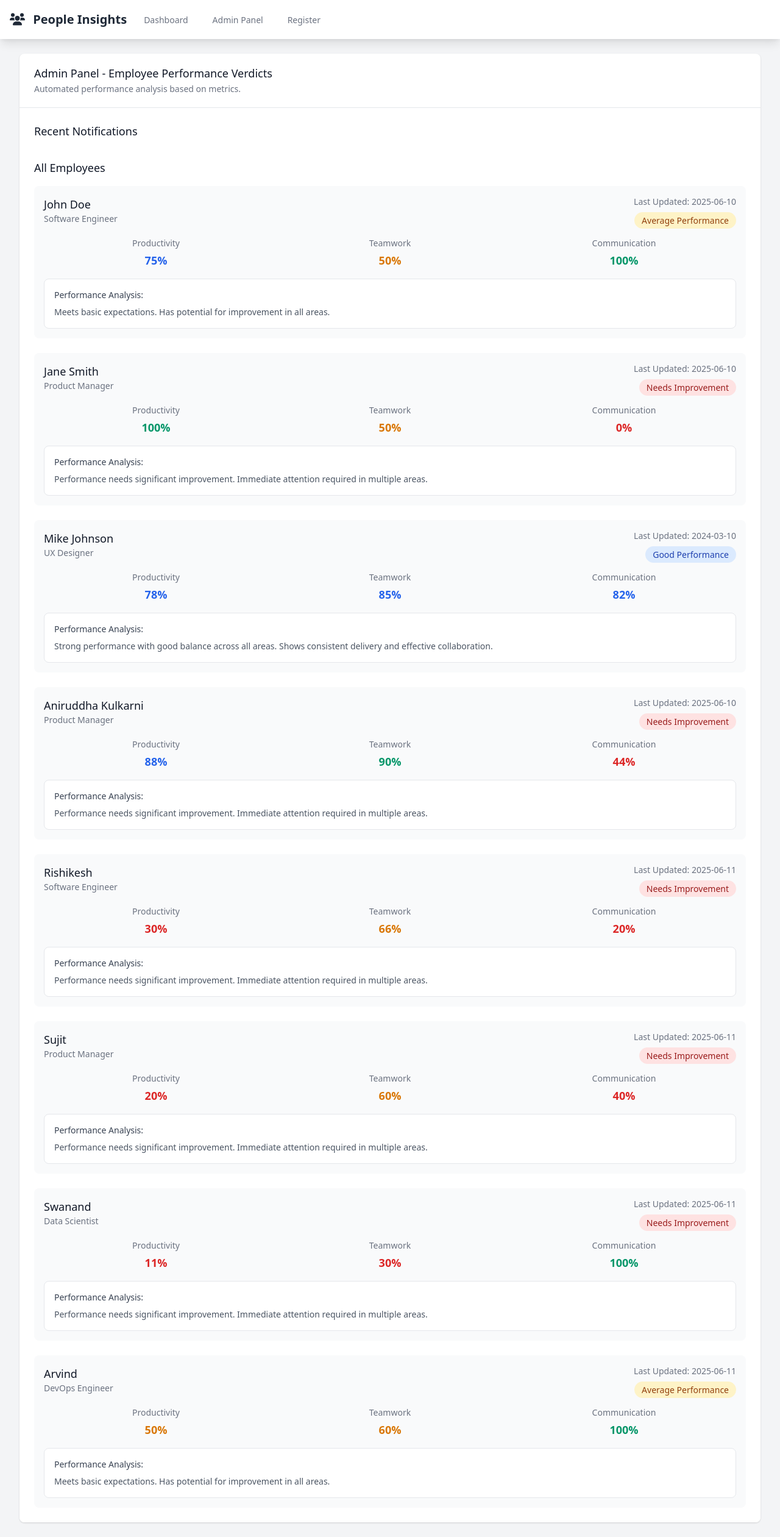
After one commit to aniruddha28715/people-insights, a Flask app: page /admin in a window 1280 px wide. The commit adds this page. Shown: the whole page at 61% size. Run offline with Flask 2, Linux system fonts and the light colour scheme.

Commit message:
Added employee achievement management system and improved admin panel functionality

```diff
--- a/app.py
+++ b/app.py
@@ -5,8 +5,9 @@ from datetime import datetime
 from whitenoise import WhiteNoise
 import os
 from flask_cors import CORS
-from sendgrid import SendGridAPIClient
-from sendgrid.helpers.mail import Mail
+from dotenv import load_dotenv
+
+load_dotenv()
 
 app = Flask(__name__, static_folder='docs')
 app.secret_key = os.getenv('SECRET_KEY', 'your-secret-key-here')  # Use environment variable in production
@@ -18,45 +19,136 @@ app.wsgi_app = WhiteNoise(app.wsgi_app, root='static/')
 # Initialize the insights generator
 insights_generator = PeopleInsightsGenerator()
 
-# Initialize SendGrid client
-SENDGRID_API_KEY = os.getenv('SENDGRID_API_KEY')
-FROM_EMAIL = os.getenv('FROM_EMAIL', 'your-verified-sender@yourdomain.com')
+def get_performance_verdict(metrics):
+    """Generate performance verdict based on metrics"""
+    if (metrics['productivity'] >= 90 and
+        metrics['teamwork'] >= 90 and
+        metrics['communication'] >= 90):
+        return "Outstanding Performance"
+    elif (metrics['productivity'] >= 75 and
+          metrics['teamwork'] >= 75 and
+          metrics['communication'] >= 75):
+        return "Good Performance"
+    elif (metrics['productivity'] >= 50 and
+          metrics['teamwork'] >= 50 and
+          metrics['communication'] >= 50):
+        return "Average Performance"
+    else:
+        return "Needs Improvement"
+
+def get_performance_analysis(metrics):
+    """Generate detailed performance analysis based on metrics"""
+    if (metrics['productivity'] >= 90 and
+        metrics['teamwork'] >= 90 and
+        metrics['communication'] >= 90):
+        return "Exceptional performance across all metrics. Consistently exceeds expectations in productivity, teamwork, and communication."
+    elif (metrics['productivity'] >= 75 and
+          metrics['teamwork'] >= 75 and
+          metrics['communication'] >= 75):
+        return "Strong performance with good balance across all areas. Shows consistent delivery and effective collaboration."
+    elif (metrics['productivity'] >= 50 and
+          metrics['teamwork'] >= 50 and
+          metrics['communication'] >= 50):
+        return "Meets basic expectations. Has potential for improvement in all areas."
+    else:
+        return "Performance needs significant improvement. Immediate attention required in multiple areas."
+
+def load_employee_data():
+    try:
+        with open('employee_data.json', 'r') as f:
+            data = json.load(f)
+            if not isinstance(data, dict) or 'employees' not in data:
+                return {'employees': []}
+            return data
+    except (FileNotFoundError, json.JSONDecodeError):
+        return {'employees': []}
+
+def save_employee_data(data):
+    with open('employee_data.json', 'w') as f:
+        json.dump(data, f, indent=4)
 
 @app.route('/')
 def index():
     """Render the main dashboard"""
-    return render_template('index.html', employees=insights_generator.employee_data['employees'])
+    employees = load_employee_data().get('employees', [])
+    return render_template('index.html', employees=employees)
+
+@app.route('/admin')
+def admin_panel():
+    """Render the admin panel"""
+    employees = load_employee_data().get('employees', [])
+    return render_template('admin.html', employees=employees)
 
 @app.route('/employee/<email>')
 def employee_details(email):
     """Show detailed insights for a specific employee"""
-    employee = next((emp for emp in insights_generator.employee_data['employees']
+    data = load_employee_data()
+    employee = next((emp for emp in data['employees']
                     if emp['email'] == email), None)
     if employee:
         insights = insights_generator.generate_insights(employee, "Sarah Johnson")
+        performance_verdict = get_performance_verdict(employee['performance_metrics'])
+        performance_analysis = get_performance_analysis(employee['performance_metrics'])
         return render_template('employee_details.html',
                              employee=employee,
-                             insights=insights)
+                             insights=insights,
+                             performance_verdict=performance_verdict,
+                             performance_analysis=performance_analysis)
     return redirect(url_for('index'))
 
 @app.route('/send_insights/<email>', methods=['POST'])
 def send_insights(email):
     """Send insights email to an employee"""
-    employee = next((emp for emp in insights_generator.employee_data['employees']
+    data = load_employee_data()
+    employee = next((emp for emp in data['employees']
                     if emp['email'] == email), None)
     if employee:
-        insights = insights_generator.generate_insights(employee, "Sarah Johnson")
-        subject = f"People Insights Report - {employee['name']} - {datetime.now().strftime('%Y-%m-%d')}"
-        if insights_generator.send_email(employee['email'], subject, insights):
+        try:
+            insights = insights_generator.generate_insights(employee, "Sarah Johnson")
+            subject = f"People Insights Report - {employee['name']} - {datetime.now().strftime('%Y-%m-%d')}"
+
+            # Create email content
+            email_content = f"""
+==================================================
+To: {employee['email']}
+Subject: {subject}
+==================================================
+
+Dear {employee['name']},
+
+Here are the latest insights for your team member {employee['name']}:
+
+Performance Overview:
+- Role: {employee['role']}
+- Productivity Score: {employee['performance_metrics']['productivity']}%
+- Teamwork Score: {employee['performance_metrics']['teamwork']}%
+- Communication Score: {employee['performance_metrics']['communication']}%
+
+Performance Verdict: {get_performance_verdict(employee['performance_metrics'])}
+
+Analysis:
+{get_performance_analysis(employee['performance_metrics'])}
+
+Recent Achievements:
+{chr(10).join(['- ' + achievement for achievement in employee['recent_achievements']])}
+
+Keep up the great work!
+
+Best regards,
+Your Manager
+"""
+            # Print email to terminal
+            print(email_content)
             flash(f'Insights sent successfully to {employee["name"]}!', 'success')
-        else:
-            flash('Failed to send insights. Please try again.', 'error')
+        except Exception as e:
+            flash(f'Failed to send insights: {str(e)}', 'error')
     return redirect(url_for('employee_details', email=email))
 
 @app.route('/update_metrics/<email>', methods=['POST'])
 def update_metrics(email):
     """Update employee performance metrics"""
-    employee = next((emp for emp in insights_generator.employee_data['employees']
+    data = load_employee_data()
+    employee = next((emp for emp in data['employees']
                     if emp['email'] == email), None)
     if employee:
         try:
@@ -64,9 +156,15 @@ def update_metrics(email):
             employee['performance_metrics']['teamwork'] = int(request.form['teamwork'])
             employee['performance_metrics']['communication'] = int(request.form['communication'])
 
+            # Update last updated timestamp and mark as reviewed
+            employee['admin_remarks'] = {
+                'last_updated': datetime.now().strftime('%Y-%m-%d'),
+                'remarks': get_performance_analysis(employee['performance_metrics']),
+                'reviewed': True
+            }
+
             # Save updated data
-            with open('employee_data.json', 'w') as f:
-                json.dump(insights_generator.employee_data, f, indent=4)
+            save_employee_data(data)
 
             flash('Metrics updated successfully!', 'success')
         except Exception as e:
@@ -89,6 +187,11 @@ def send_email():
         - Productivity: {employee['performance_metrics']['productivity']}%
         - Teamwork: {employee['performance_metrics']['teamwork']}%
         - Communication: {employee['performance_metrics']['communication']}%
+
+        Performance Verdict: {get_performance_verdict(employee['performance_metrics'])}
+
+        Analysis:
+        {get_performance_analysis(employee['performance_metrics'])}
 
         Recent Achievements:
         {chr(10).join(['- ' + achievement for achievement in employee['recent_achievements']])}
@@ -116,5 +219,69 @@ def send_email():
     except Exception as e:
         return jsonify({'success': False, 'message': str(e)}), 500
 
+@app.route('/register', methods=['GET', 'POST'])
+def register_employee():
+    if request.method == 'POST':
+        name = request.form.get('name')
+        email = request.form.get('email')
+        role = request.form.get('role')
+        achievements = [a.strip() for a in request.form.get('achievements').split('\n') if a.strip()]
+
+        # Create new employee data matching the existing structure
+        new_employee = {
+            "name": name,
+            "email": email,
+            "role": role,
+            "performance_metrics": {
+                "productivity": 0,
+                "teamwork": 0,
+                "communication": 0
+            },
+            "recent_achievements": achievements,
+            "admin_remarks": {
+                "last_updated": datetime.now().strftime("%Y-%m-%d"),
+                "remarks": "New employee - Initial assessment pending",
+                "reviewed": False
+            }
+        }
+
+        # Load existing data
+        data = load_employee_data()
+        employees = data.get('employees', [])
+
+        # Check if employee already exists
+        if any(emp['email'] == email for emp in employees):
+            flash('An employee with this email already exists.', 'error')
+            return redirect(url_for('register_employee'))
+
+        # Add new employee
+        employees.append(new_employee)
+        data['employees'] = employees
+        save_employee_data(data)
+
+        flash('Registration successful! Please wait for admin review.', 'success')
+        return redirect(url_for('index'))
+
+    return render_template('register.html')
+
+@app.route('/add_achievement/<email>', methods=['POST'])
+def add_achievement(email):
+    """Add a new achievement for an employee"""
+    data = load_employee_data()
+    employee = next((emp for emp in data['employees']
+                    if emp['email'] == email), None)
+    if employee:
+        try:
+            new_achievement = request.form.get('achievement', '').strip()
+            if new_achievement:
+                employee['recent_achievements'].append(new_achievement)
+                save_employee_data(data)
+                flash(f'New achievement added for {employee["name"]}!', 'success')
+            else:
+                flash('Achievement cannot be empty.', 'error')
+        except Exception as e:
+            flash(f'Error adding achievement: {str(e)}', 'error')
+    return redirect(url_for('index'))
+
 if __name__ == '__main__':
     app.run(debug=True, port=5001)
--- /dev/null
+++ b/templates/admin.html
@@ -0,0 +1,171 @@
+{% extends "base.html" %}
+
+{% block content %}
+<div class="bg-white shadow overflow-hidden sm:rounded-lg">
+    <div class="px-4 py-5 sm:px-6">
+        <h3 class="text-lg leading-6 font-medium text-gray-900">
+            Admin Panel - Employee Performance Verdicts
+        </h3>
+        <p class="mt-1 max-w-2xl text-sm text-gray-500">
+            Automated performance analysis based on metrics.
+        </p>
+    </div>
+
+    <!-- Notifications Panel -->
+    <div class="border-t border-gray-200">
+        <div class="bg-white px-4 py-5 sm:p-6">
+            <div class="mb-6">
+                <h4 class="text-lg font-medium text-gray-900 mb-4">Recent Notifications</h4>
+                <div class="space-y-4">
+                    {% for employee in employees %}
+                        {% if employee.admin_remarks.remarks == "New employee - Initial assessment pending" %}
+                        <div class="bg-blue-50 border-l-4 border-blue-400 p-4 rounded-md">
+                            <div class="flex justify-between items-start">
+                                <div>
+                                    <h5 class="text-sm font-medium text-blue-800">New Employee Registration</h5>
+                                    <p class="text-sm text-blue-600 mt-1">
+                                        {{ employee.name }} ({{ employee.role }}) has been registered.
+                                    </p>
+                                    <p class="text-xs text-blue-500 mt-1">
+                                        Registered on: {{ employee.admin_remarks.last_updated }}
+                                    </p>
+                                </div>
+                                <a href="{{ url_for('employee_details', email=employee.email) }}"
+                                   class="inline-flex items-center px-3 py-1 border border-transparent text-sm font-medium rounded-md text-blue-700 bg-blue-100 hover:bg-blue-200">
+                                    Review
+                                </a>
+                            </div>
+                        </div>
+                        {% endif %}
+                    {% endfor %}
+                </div>
+            </div>
+
+            <!-- Existing Employee List -->
+            <div class="mt-8">
+                <h4 class="text-lg font-medium text-gray-900 mb-4">All Employees</h4>
+                <div class="space-y-6">
+                    {% for employee in employees %}
+                    <div class="bg-gray-50 p-4 rounded-lg">
+                        <div class="flex justify-between items-start">
+                            <div>
+                                <h4 class="text-lg font-medium text-gray-900">{{ employee.name }}</h4>
+                                <p class="text-sm text-gray-500">{{ employee.role }}</p>
+                            </div>
+                            <div class="text-right">
+                                <div class="text-sm text-gray-500">
+                                    Last Updated: {{ employee.admin_remarks.last_updated }}
+                                </div>
+                                <div class="mt-2">
+                                    <span class="px-3 py-1 rounded-full text-sm font-medium
+                                        {% if employee.performance_metrics.productivity >= 90 and
+                                              employee.performance_metrics.teamwork >= 90 and
+                                              employee.performance_metrics.communication >= 90 %}
+                                            bg-green-100 text-green-800
+                                        {% elif employee.performance_metrics.productivity >= 75 and
+                                              employee.performance_metrics.teamwork >= 75 and
+                                              employee.performance_metrics.communication >= 75 %}
+                                            bg-blue-100 text-blue-800
+                                        {% elif employee.performance_metrics.productivity >= 50 and
+                                              employee.performance_metrics.teamwork >= 50 and
+                                              employee.performance_metrics.communication >= 50 %}
+                                            bg-yellow-100 text-yellow-800
+                                        {% else %}
+                                            bg-red-100 text-red-800
+                                        {% endif %}">
+                                        {% if employee.performance_metrics.productivity >= 90 and
+                                              employee.performance_metrics.teamwork >= 90 and
+                                              employee.performance_metrics.communication >= 90 %}
+                                            Outstanding Performance
+                                        {% elif employee.performance_metrics.productivity >= 75 and
+                                              employee.performance_metrics.teamwork >= 75 and
+                                              employee.performance_metrics.communication >= 75 %}
+                                            Good Performance
+                                        {% elif employee.performance_metrics.productivity >= 50 and
+                                              employee.performance_metrics.teamwork >= 50 and
+                                              employee.performance_metrics.communication >= 50 %}
+                                            Average Performance
+                                        {% else %}
+                                            Needs Improvement
+                                        {% endif %}
+                                    </span>
+                                </div>
+                            </div>
+                        </div>
+
+                        <div class="mt-4 grid grid-cols-3 gap-4">
+                            <div class="text-center">
+                                <div class="text-sm font-medium text-gray-500">Productivity</div>
+                                <div class="mt-1 text-lg font-semibold
+                                    {% if employee.performance_metrics.productivity >= 90 %}
+                                        text-green-600
+                                    {% elif employee.performance_metrics.productivity >= 75 %}
+                                        text-blue-600
+                                    {% elif employee.performance_metrics.productivity >= 50 %}
+                                        text-yellow-600
+                                    {% else %}
+                                        text-red-600
+                                    {% endif %}">
+                                    {{ employee.performance_metrics.productivity }}%
+                                </div>
+                            </div>
+                            <div class="text-center">
+                                <div class="text-sm font-medium text-gray-500">Teamwork</div>
+                                <div class="mt-1 text-lg font-semibold
+                                    {% if employee.performance_metrics.teamwork >= 90 %}
+                                        text-green-600
+                                    {% elif employee.performance_metrics.teamwork >= 75 %}
+                                        text-blue-600
+                                    {% elif employee.performance_metrics.teamwork >= 50 %}
+                                        text-yellow-600
+                                    {% else %}
+                                        text-red-600
+                                    {% endif %}">
+                                    {{ employee.performance_metrics.teamwork }}%
+                                </div>
+                            </div>
+                            <div class="text-center">
+                                <div class="text-sm font-medium text-gray-500">Communication</div>
+                                <div class="mt-1 text-lg font-semibold
+                                    {% if employee.performance_metrics.communication >= 90 %}
+                                        text-green-600
+                                    {% elif employee.performance_metrics.communication >= 75 %}
+                                        text-blue-600
+                                    {% elif employee.performance_metrics.communication >= 50 %}
+                                        text-yellow-600
+                                    {% else %}
+                                        text-red-600
+                                    {% endif %}">
+                                    {{ employee.performance_metrics.communication }}%
+                                </div>
+                            </div>
+                        </div>
+
+                        <div class="mt-4 p-4 bg-white rounded-lg border">
+                            <h5 class="text-sm font-medium text-gray-700 mb-2">Performance Analysis:</h5>
+                            <p class="text-sm text-gray-600">
+                                {% if employee.performance_metrics.productivity >= 90 and
+                                      employee.performance_metrics.teamwork >= 90 and
+                                      employee.performance_metrics.communication >= 90 %}
+                                    Exceptional performance across all metrics. Consistently exceeds expectations in productivity, teamwork, and communication.
+                                {% elif employee.performance_metrics.productivity >= 75 and
+                                      employee.performance_metrics.teamwork >= 75 and
+                                      employee.performance_metrics.communication >= 75 %}
+                                    Strong performance with good balance across all areas. Shows consistent delivery and effective collaboration.
+                                {% elif employee.performance_metrics.productivity >= 50 and
+                                      employee.performance_metrics.teamwork >= 50 and
+                                      employee.performance_metrics.communication >= 50 %}
+                                    Meets basic expectations. Has potential for improvement in all areas.
+                                {% else %}
+                                    Performance needs significant improvement. Immediate attention required in multiple areas.
+                                {% endif %}
+                            </p>
+                        </div>
+                    </div>
+                    {% endfor %}
+                </div>
+            </div>
+        </div>
+    </div>
+</div>
+{% endblock %}
--- a/templates/base.html
+++ b/templates/base.html
@@ -17,6 +17,11 @@
                             <i class="fas fa-users mr-2"></i>
                             People Insights
                         </a>
+                    </div>
+                    <div class="hidden sm:ml-6 sm:flex sm:space-x-8">
+                        <a href="/" class="border-transparent text-gray-500 hover:border-gray-300 hover:text-gray-700 inline-flex items-center px-1 pt-1 border-b-2 text-sm font-medium">Dashboard</a>
+                        <a href="{{ url_for('admin_panel') }}" class="border-transparent text-gray-500 hover:border-gray-300 hover:text-gray-700 inline-flex items-center px-1 pt-1 border-b-2 text-sm font-medium">Admin Panel</a>
+                        <a href="{{ url_for('register_employee') }}" class="border-transparent text-gray-500 hover:border-gray-300 hover:text-gray-700 inline-flex items-center px-1 pt-1 border-b-2 text-sm font-medium">Register</a>
                     </div>
                 </div>
             </div>
```
Also changed, not shown: employee_data.json (+111 -9 lines), requirements.txt (+5 -3 lines), templates/employee_details.html (+45 -2 lines), templates/index.html (+17 -1 lines), templates/register.html (added, +75 -0 lines), 1 other file.
